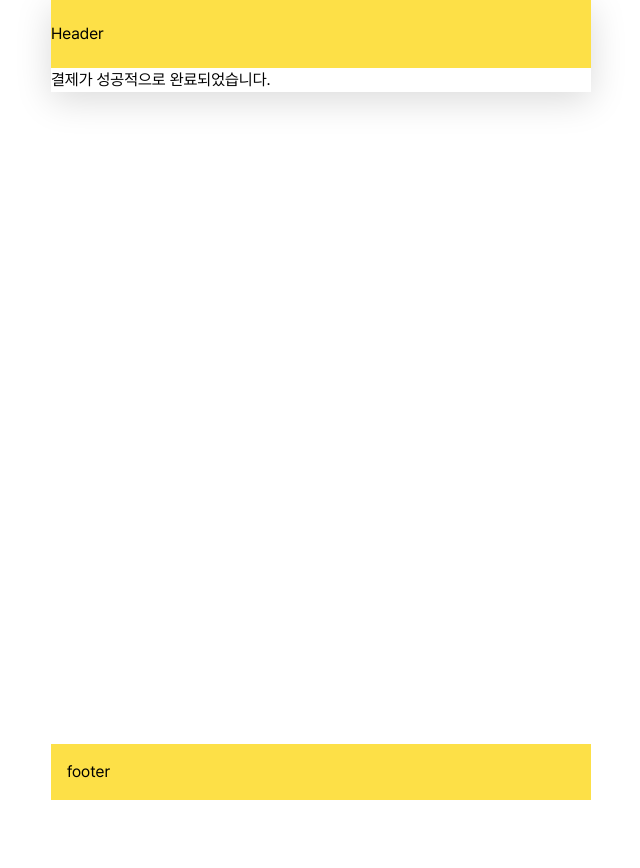
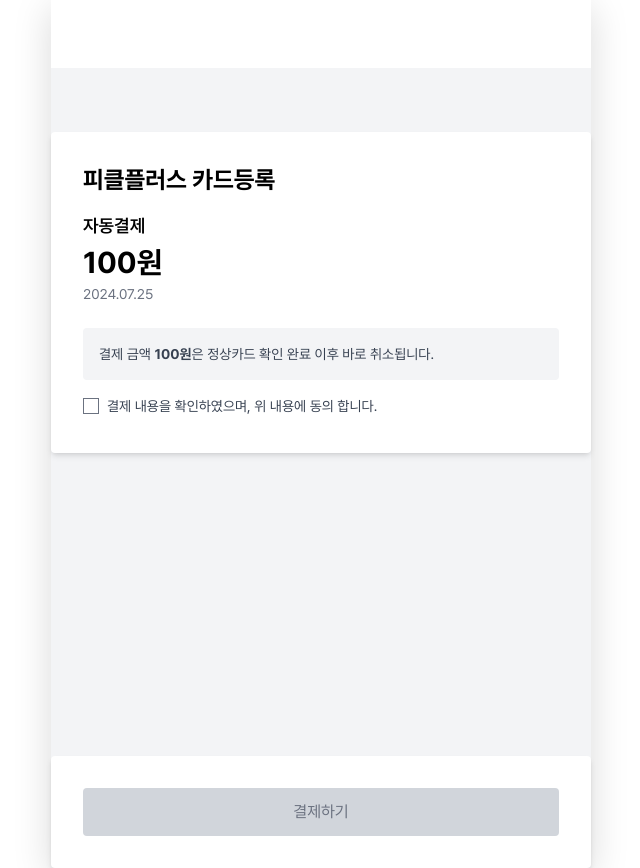
Before and after one commit to unao6/NBBANG_FE, a React (Create React App) app: page /payment/kakaopay/approve in a window 1280 px wide. Shown: the whole page, without its empty margins (319-959 px from the left). Before the commit the page ends 800 px from the top, so only its background shows below. Built offline with nearby package versions, Linux system fonts and the light colour scheme.

Commit message:
feat: 카드등록/선택  페이지 추가

```diff
--- a/src/App.jsx
+++ b/src/App.jsx
@@ -14,6 +14,7 @@
   const hideHeaderFooter = [
     "/payment/kakaopay/register",
     "/payment/card/register",
+    "/payment/kakaopay/approve",
   ].includes(location.pathname);
 
   return (
--- a/src/Router.jsx
+++ b/src/Router.jsx
@@ -4,7 +4,7 @@
 import KakaoPayApprove from "./pages/payment/kakaoPay/KakaoPayApprove";
 import KakaoPayCancel from "./pages/payment/kakaoPay/KakaoPayCancel";
 import KakaoPayFail from "./pages/payment/kakaoPay/KakaoPayFail";
-import KakaoPayRegister from "./pages/payment/KakaoPayRegister";
+import KakaoPayRegister from "./pages/payment/kakaoPay/KakaoPayRegister";
 import Main from "./pages/main/Main";
 import Payment from "./pages/payment/Payment";
 
--- a/src/api/payment/kakaoPay/kakaoPay.js
+++ b/src/api/payment/kakaoPay/kakaoPay.js
@@ -4,15 +4,18 @@
 const kakaoUrl = `${baseUrl}/api/payment/kakaopay`;
 
 export const createKakaoPay = async (userId) => {
-    const response = await axios.post(`${kakaoUrl}/create`, null, {
-        params: {
-            userId: userId,
-        },
-    });
+  const response = await axios.post(`${kakaoUrl}/create`, null, {
+    params: {
+      userId: userId,
+    },
+  });
   return response.data;
 };
 
-export const approveKakaoPay = async (data) => {
-  const response = await axios.post(`${kakaoUrl}/approve`, data);
+export const approveKakaoPay = async (tid, pgToken) => {
+  const response = await axios.post(`${kakaoUrl}/approve`, {
+    tid,
+    pgToken,
+  });
   return response.data;
 };
--- a/src/pages/payment/kakaoPay/KakaoPayApprove.jsx
+++ b/src/pages/payment/kakaoPay/KakaoPayApprove.jsx
@@ -1,31 +1,94 @@
-import React, { useEffect } from "react";
+import React, { useEffect, useState } from "react";
+import { useLocation, useNavigate } from "react-router-dom";
 
 import { approveKakaoPay } from "../../../api/payment/kakaoPay/kakaoPay";
-import { useLocation } from "react-router-dom";
+import usePaymentStore from "../../../store/usePaymentStore";
 
-const KakaoPayApprove = ({ tid }) => {
+const KakaoPayApprove = () => {
+  const [isAgreed, setIsAgreed] = useState(false);
   const location = useLocation();
+  const navigate = useNavigate();
+  const { tid, pgToken, setPgToken } = usePaymentStore((state) => ({
+    tid: state.tid,
+    pgToken: state.pgToken,
+    setPgToken: state.setPgToken,
+  }));
 
   useEffect(() => {
-    const params = new URLSearchParams(location.search);
-    const pgToken = params.get("pg_token");
+    const searchParams = new URLSearchParams(location.search);
+    const pgTokenValue = searchParams.get("pg_token");
+    if (pgTokenValue) {
+      console.log("pgTokenValue:", pgTokenValue);
+      setPgToken(pgTokenValue);
 
-    if (pgToken) {
-      const approvePayment = async () => {
-        try {
-          const response = await approveKakaoPay({ pg_token: pgToken });
-          console.log("결제 승인 성공:", response);
-          //결제 성공후 카드등록 페이지로 이동해야함.
-        } catch (error) {
-          console.error("결제 승인 중 오류 발생:", error);
-        }
-      };
+      // pg_token을 추출한 후 URL에서 제거
+      navigate("/payment/kakaopay/approve", { replace: true });
+    }
+  }, [location, navigate, setPgToken]);
 
-      approvePayment();
+  const handleAgreementChange = () => {
+    setIsAgreed(!isAgreed);
+  };
+
+  const handleSubmit = async () => {
+    if (isAgreed && pgToken && tid) {
+      try {
+        const response = await approveKakaoPay(tid, pgToken);
+
+        navigate("/payment/success");
+      } catch (error) {
+        console.error("Error approving KakaoPay:", error);
+      }
+    } else {
+      console.error("Missing required information:", { tid, pgToken });
     }
-  }, [location.search]);
+  };
 
-  return <div>결제가 성공적으로 완료되었습니다.</div>;
+  return (
+    <div className="h-screen flex flex-col justify-between bg-gray-100">
+      <div className="bg-white p-8 shadow-md w-full max-w-2xl mx-auto mt-16 rounded">
+        <h2 className="text-2xl font-bold mb-4">피클플러스 카드등록</h2>
+        <div className="mb-6">
+          <h3 className="text-lg font-semibold">자동결제</h3>
+          <p className="text-3xl font-bold text-black mt-1">100원</p>
+          <p className="text-sm text-gray-500 mt-1">2024.07.25</p>
+        </div>
+        <div className="mb-4 p-4 bg-gray-100 rounded">
+          <p className="text-sm text-gray-700">
+            결제 금액 <span className="font-bold">100원</span>은 정상카드 확인
+            완료 이후 바로 취소됩니다.
+          </p>
+        </div>
+        <div className="mt-4">
+          <label className="inline-flex items-center">
+            <input
+              type="checkbox"
+              className="form-checkbox"
+              checked={isAgreed}
+              onChange={handleAgreementChange}
+            />
+            <span className="ml-2 text-sm text-gray-700">
+              결제 내용을 확인하였으며, 위 내용에 동의 합니다.
+            </span>
+          </label>
+        </div>
+      </div>
+
+      <div className="p-8 bg-white shadow-md w-full max-w-2xl mx-auto mt-4 rounded">
+        <button
+          disabled={!isAgreed}
+          className={`w-full py-3 rounded ${
+            isAgreed
+              ? "bg-green-500 text-white"
+              : "bg-gray-300 text-gray-500 cursor-not-allowed"
+          }`}
+          onClick={handleSubmit}
+        >
+          결제하기
+        </button>
+      </div>
+    </div>
+  );
 };
 
 export default KakaoPayApprove;
--- a/src/pages/payment/kakaoPay/KakaoPayCreate.jsx
+++ /dev/null
@@ -1,26 +0,0 @@
-import Button from "@mui/material/Button";
-import React from "react";
-import { createKakaoPay } from "../../../api/payment/kakaoPay/kakaoPay";
-
-const KakaoPayButton = () => {
-  const handlePayment = async () => {
-    try {
-      const userId = 1; //임시로 1설정
-      const result = await createKakaoPay(userId);
-      window.location.href = result.next_redirect_pc_url;
-    } catch (error) {
-      console.error("결제 요청 중 오류 발생:", error);
-    }
-  };
-
-  return (
-    <Button
-      onClick={handlePayment}
-      className="bg-yellow-500 text-black font-bold py-2 px-4 rounded hover:bg-yellow-600"
-    >
-      카카오페이 결제 시작
-    </Button>
-  );
-};
-
-export default KakaoPayButton;
--- a/src/pages/payment/KakaoPayRegister.jsx
+++ b/src/pages/payment/kakaoPay/KakaoPayRegister.jsx
@@ -1,10 +1,38 @@
 import React, { useState } from "react";
+
+import { createKakaoPay } from "../../../api/payment/kakaoPay/kakaoPay";
+import usePaymentStore from "../../../store/usePaymentStore";
 
 const KakaoPayCardRegister = () => {
   const [isAgreed, setIsAgreed] = useState(false);
+  const setTid = usePaymentStore((state) => state.setTid);
 
   const handleAgreementChange = () => {
     setIsAgreed(!isAgreed);
+  };
+
+  const handleSubmit = async () => {
+    if (isAgreed) {
+      try {
+        const userId = 1; // 실제 userId로 변경 필요 임시 1로 설정
+        const response = await createKakaoPay(userId);
+        console.log("KakaoPay response:", response);
+
+        // 응답값 확인
+        if (response && response.next_redirect_pc_url) {
+          const { tid, next_redirect_pc_url } = response;
+          console.log("next_redirect_pc_url:", next_redirect_pc_url); //url 넘어왔나 확인
+          setTid(tid); // Zustand에 tid 저장
+          console.log("tid 넘어왔나 확인", tid); // tid 잘 넘어왔나 확인
+
+          window.location.href = next_redirect_pc_url; // 여기서 리디렉션 수행
+        } else {
+          console.error("응답값 이상", response); // 응답값이 유효하지 않을 때
+        }
+      } catch (error) {
+        console.error("Error creating KakaoPay subscription:", error);
+      }
+    }
   };
 
   return (
@@ -68,6 +96,7 @@
               ? "bg-green-500 text-white"
               : "bg-gray-300 text-gray-500 cursor-not-allowed"
           }`}
+          onClick={handleSubmit}
         >
           동의하고 넘어가기
         </button>
--- /dev/null
+++ b/src/store/usePaymentStore.js
@@ -0,0 +1,19 @@
+import { create } from "zustand";
+import { persist } from "zustand/middleware";
+
+const usePaymentStore = create(
+  persist(
+    (set) => ({
+      tid: null,
+      pgToken: null,
+      setTid: (tid) => set({ tid }),
+      setPgToken: (pgToken) => set({ pgToken }),
+    }),
+    {
+      name: "payment-store", // 스토리지 키 이름
+      getStorage: () => sessionStorage, // 상태를 세션 스토리지에 저장
+    },
+  ),
+);
+
+export default usePaymentStore;
```
